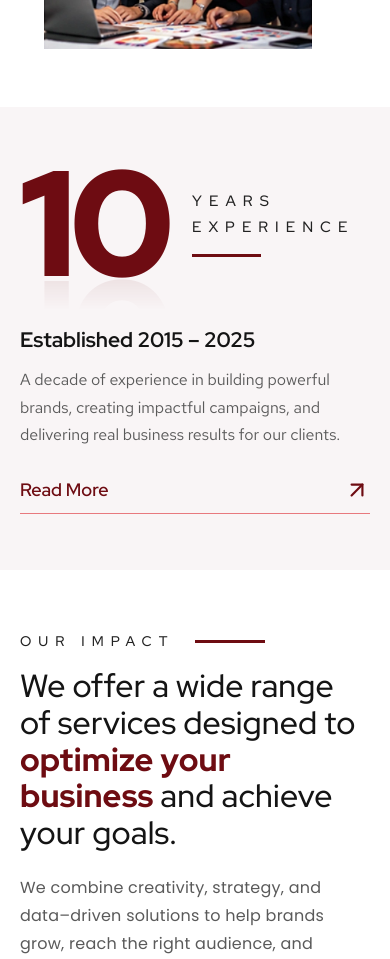
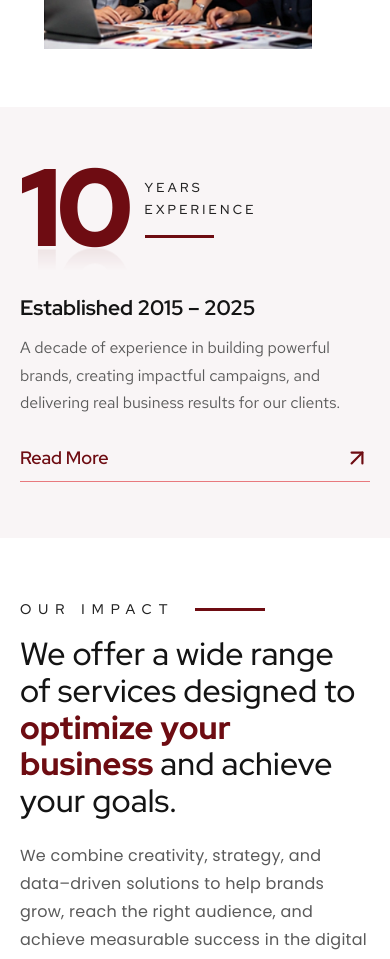
Before and after one commit to Ayushi1352/aadsphere, a Next.js app: page / in a window 390 px wide. Shown: the part 1640-2599 px from the top of the page. Built offline with nearby package versions, Linux system fonts and the light colour scheme.

Commit message:
remove custom css

```diff
--- a/app/globals.css
+++ b/app/globals.css
@@ -1,21 +1,17 @@
 @import "tailwindcss";
 
-:root {
-  --background: #ffffff;
-  --foreground: #171717;
-}
-
-@theme inline {
-  --color-background: var(--background);
-  --color-foreground: var(--foreground);
-}
-
+/*
+  The design is drawn on a 1686px wide canvas. Every size is written in design pixels as
+  calc(N*var(--unit)); --unit is set on <html> in app/layout.tsx (1px below 1024px, then it
+  follows the screen up to 1920px), so the desktop layout keeps the design's exact proportions.
+*/
 @theme {
   /* Brand colours. These are only defaults: site.json (theme.colors) overrides them in app/layout.tsx. */
   --color-primary: #6e0c12;
   --color-accent: #d60c14;
   --color-ink: #141414;
   --color-body: #5a5a5a;
+  /* Shown on both sides of the page when the screen is wider than 1920px (or the browser is zoomed out). */
   --color-page: #f5f5f5;
 
   /* Lighter (tint-N) and darker (shade-N) versions, N = % of the brand colour mixed with white / black.
@@ -51,16 +47,3 @@
   --font-hero: var(--font-hero-face, Arial, sans-serif);
   --font-alt: var(--font-alt-face, Arial, sans-serif);
 }
-
-@media (prefers-color-scheme: dark) {
-  :root {
-    --background: #0a0a0a;
-    --foreground: #ededed;
-  }
-}
-
-body {
-  background: var(--background);
-  color: var(--foreground);
-  font-family: Arial, Helvetica, sans-serif;
-}
--- a/app/layout.tsx
+++ b/app/layout.tsx
@@ -22,28 +22,27 @@ export default function RootLayout({ children }: LayoutProps<"/">) {
     <html
       lang={site.siteMeta.lang}
       data-scroll-behavior="smooth"
-      className={`scroll-smooth ${fontVariables}`}
+      // --unit is one design pixel: 1px below 1024px, then the 1686px design scaled to the screen width, capped at 1920px
+      // (120rem, not 1920px: Tailwind sorts px breakpoints before rem ones, so a px value would lose to lg:).
+      // Width only, so browser zoom and short screens keep the same desktop layout instead of reflowing it.
+      // Tailwind v4 leaves buttons on the default cursor, so everything clickable gets the pointer.
+      className={`${fontVariables} scroll-smooth antialiased motion-reduce:scroll-auto [--unit:1px] lg:[--unit:calc(100vw/1686)] min-[120rem]:[--unit:calc(1920px/1686)] [&_:where(a[href],button:not(:disabled),select,summary,label[for],[role=button])]:cursor-pointer`}
     >
       <head>
         <style dangerouslySetInnerHTML={{ __html: themeCss }} />
       </head>
-      <body>
+      <body className="min-h-screen bg-page font-main text-ink">
         <ScrollReveal />
         {/*
-          Sizing: the design was drawn 1686px wide and every size in the site is
-          written as a number of design pixels, calc(N*var(--unit)).
-          --unit is 1px on phones and tablets and on screens 1686px and wider. On
-          laptops (1024px-1686px) it shrinks with the screen, so the desktop layout
-          scales down in proportion instead of breaking. The variable is set only
-          on this wrapper, so nothing outside the site's own markup is affected.
+          The whole site sits in one frame, at most 1920px wide and centred. Up to 1920px it fills the
+          screen, so nothing changes; on wider screens or when the browser is zoomed out the page stays
+          in the middle with equal space on both sides instead of stretching.
+          Navbar and Footer live here once, so every page gets them automatically.
         */}
-        <div className="min-h-screen bg-page font-main text-ink antialiased [--unit:1px] lg:[--unit:min(1px,calc(100vw/1686))]">
-          {/* Navbar and Footer live here once, so every page gets them automatically. */}
-          <div className="mx-auto flex min-h-screen w-full max-w-[calc(1686*var(--unit))] flex-col overflow-x-clip bg-white">
-            <Navbar />
-            <ScrollToTop>{children}</ScrollToTop>
-            <Footer />
-          </div>
+        <div className="mx-auto flex min-h-screen w-full max-w-[120rem] flex-col overflow-x-clip bg-white">
+          <Navbar />
+          <ScrollToTop>{children}</ScrollToTop>
+          <Footer />
         </div>
       </body>
     </html>
--- a/components/AboutSection.tsx
+++ b/components/AboutSection.tsx
@@ -69,20 +69,18 @@ export default function AboutSection({ compact = false }: { compact?: boolean })
         <div className="relative -mx-[calc(20*var(--unit))] mt-[calc(56*var(--unit))] overflow-hidden bg-primary-tint-4 px-[calc(20*var(--unit))] py-[calc(56*var(--unit))] sm:-mx-[calc(32*var(--unit))] sm:px-[calc(32*var(--unit))] sm:py-[calc(72*var(--unit))] lg:absolute lg:right-0 lg:top-[calc(48*var(--unit))] lg:mx-0 lg:mt-0 lg:h-[calc(680*var(--unit))] lg:w-[calc(606*var(--unit))] lg:p-0">
           <span
             aria-hidden="true"
-            className="absolute left-[calc(118*var(--unit))] top-[calc(25*var(--unit))] hidden size-[calc(410*var(--unit))] rounded-full border-[calc(8*var(--unit))] border-transparent border-r-accent-tint-11 border-t-accent-tint-9 lg:block"
-            style={{ transform: "rotate(8deg)" }}
+            className="absolute left-[calc(118*var(--unit))] top-[calc(25*var(--unit))] hidden size-[calc(410*var(--unit))] rounded-full border-[calc(8*var(--unit))] border-transparent border-r-accent-tint-11 border-t-accent-tint-9 rotate-8 lg:block"
           />
           <div className="relative mx-auto max-w-[calc(540*var(--unit))] lg:mx-0 lg:max-w-none">
-            <div className="flex items-center gap-[calc(24*var(--unit))] lg:block">
+            <div className="flex items-center gap-[calc(16*var(--unit))] sm:gap-[calc(24*var(--unit))] lg:block">
               <p
                 data-reveal="up"
-                className="text-[calc(150*var(--unit))] font-black leading-[0.8] tracking-[-0.04em] text-primary sm:text-[calc(200*var(--unit))] lg:absolute lg:left-[calc(58*var(--unit))] lg:top-[calc(153*var(--unit))] lg:origin-left lg:scale-x-[0.93] lg:text-[calc(262*var(--unit))] lg:leading-[calc(205*var(--unit))]"
-                style={{ WebkitBoxReflect: "below -0.06em linear-gradient(transparent 70%, rgba(255,255,255,0.09))" }}
+                className="shrink-0 text-[calc(110*var(--unit))] font-black leading-[0.8] tracking-[-0.04em] text-primary sm:text-[calc(200*var(--unit))] lg:absolute lg:left-[calc(58*var(--unit))] lg:top-[calc(153*var(--unit))] lg:origin-left lg:scale-x-[0.93] lg:text-[calc(262*var(--unit))] lg:leading-[calc(205*var(--unit))] [-webkit-box-reflect:below_-0.06em_linear-gradient(transparent_70%,rgba(255,255,255,0.09))]"
               >
                 <CountUp value={experience.number} />
               </p>
-              <div data-reveal="right" className="lg:absolute lg:left-[calc(339*var(--unit))] lg:top-[calc(245*var(--unit))]">
-                <p className="text-[calc(15*var(--unit))] font-medium uppercase leading-[1.7] tracking-[0.47em] text-[#222222] sm:text-[calc(18*var(--unit))] lg:text-[calc(20*var(--unit))] lg:leading-[calc(34*var(--unit))]">
+              <div data-reveal="right" className="min-w-0 lg:absolute lg:left-[calc(339*var(--unit))] lg:top-[calc(245*var(--unit))]">
+                <p className="text-[calc(13*var(--unit))] font-medium uppercase leading-[1.7] tracking-[0.25em] text-[#222222] sm:text-[calc(18*var(--unit))] sm:tracking-[0.47em] lg:text-[calc(20*var(--unit))] lg:leading-[calc(34*var(--unit))]">
                   {experience.labelLines.map((line) => (
                     <span key={line} className="block">
                       {line}
--- a/components/QuoteForm.tsx
+++ b/components/QuoteForm.tsx
@@ -26,7 +26,7 @@ function Select({ id, placeholder, options, required }: { id: string; placeholde
   const [value, setValue] = useState("");
   return (
     <div className="relative">
-      <select id={id} name={id} required={required} value={value} onChange={(event) => setValue(event.target.value)} className={`${inputClass} cursor-pointer appearance-none pr-[calc(44*var(--unit))] lg:h-[calc(52*var(--unit))]`} style={value ? undefined : { color: "#7b808a" }}>
+      <select id={id} name={id} required={required} value={value} onChange={(event) => setValue(event.target.value)} className={`${inputClass} cursor-pointer appearance-none pr-[calc(44*var(--unit))] lg:h-[calc(52*var(--unit))] ${value ? "" : "text-[#7b808a]!"}`}>
         <option value="" disabled>
           {placeholder}
         </option>
```
